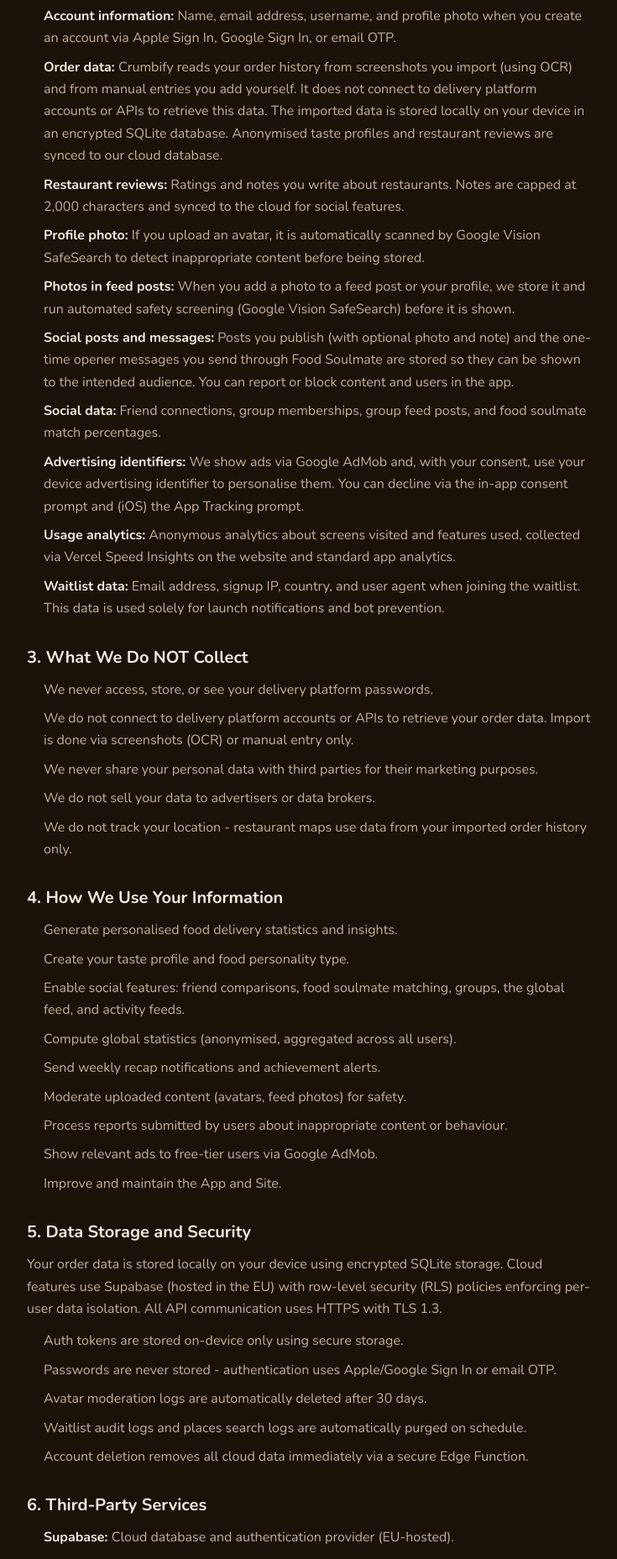
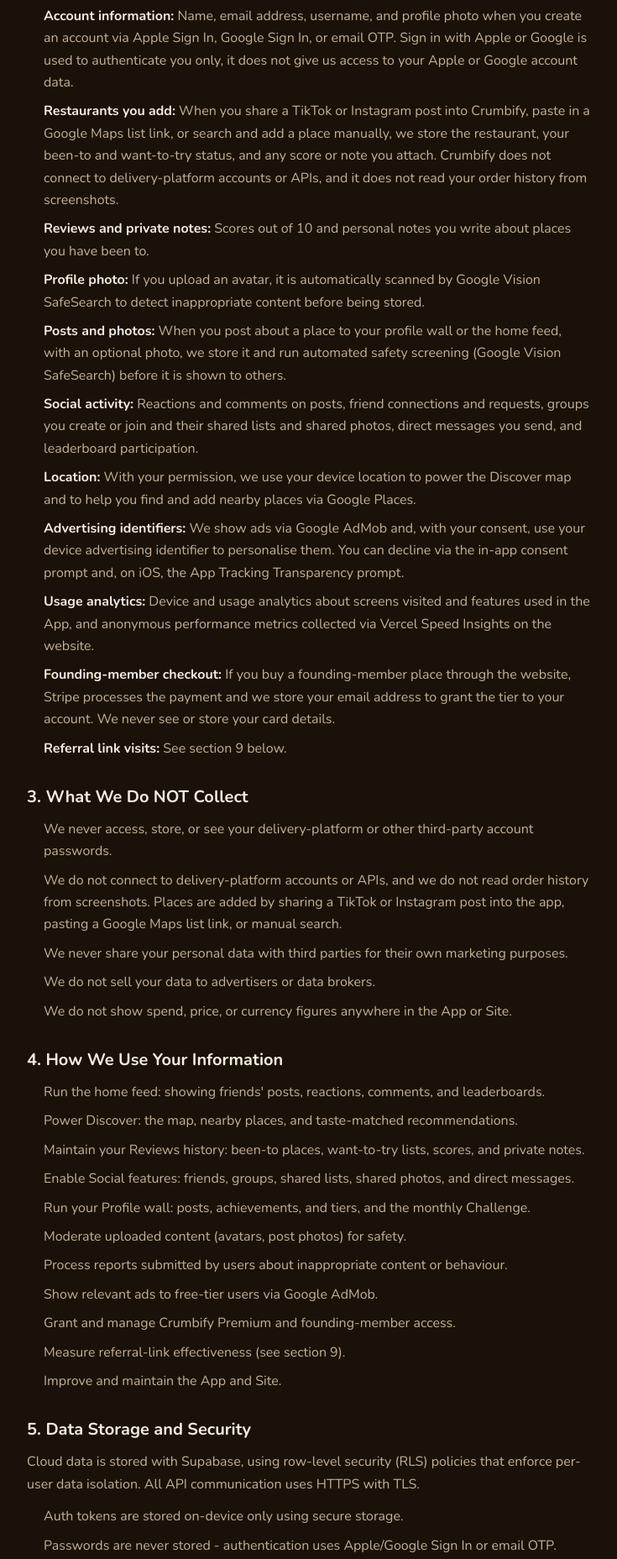
Before and after one commit to crumbdotco/Crumb-Website, a Next.js app: page /privacy in a window 1280 px wide. Shown: the part 600-2456 px from the top of the page at 84% size, without its empty margins (272-1007 px from the left). Built offline with nearby package versions, Linux system fonts and the light colour scheme.

Commit message:
docs: rewrite privacy policy for feed-first app and new disclosures

```diff
--- a/src/app/privacy/page.tsx
+++ b/src/app/privacy/page.tsx
@@ -49,7 +49,7 @@
 
 export default function PrivacyPage() {
   return (
-    <LegalShell title="Privacy Policy" updated="June 2026">
+    <LegalShell title="Privacy Policy" updated="18 July 2026">
       <section style={sectionStyle}>
         <h2 style={headingStyle}>1. Introduction</h2>
         <p style={bodyStyle}>
@@ -71,20 +71,22 @@
           <li>
             <span style={strongStyle}>Account information:</span>{" "}
             Name, email address, username, and profile photo when you create an
-            account via Apple Sign In, Google Sign In, or email OTP.
+            account via Apple Sign In, Google Sign In, or email OTP. Sign in with
+            Apple or Google is used to authenticate you only, it does not give us
+            access to your Apple or Google account data.
           </li>
           <li>
-            <span style={strongStyle}>Order data:</span>{" "}
-            Crumbify reads your order history from screenshots you import (using OCR)
-            and from manual entries you add yourself. It does not connect to delivery
-            platform accounts or APIs to retrieve this data. The imported data is stored
-            locally on your device in an encrypted SQLite database. Anonymised taste
-            profiles and restaurant reviews are synced to our cloud database.
+            <span style={strongStyle}>Restaurants you add:</span>{" "}
+            When you share a TikTok or Instagram post into Crumbify, paste in a
+            Google Maps list link, or search and add a place manually, we store the
+            restaurant, your been-to and want-to-try status, and any score or note
+            you attach. Crumbify does not connect to delivery-platform accounts or
+            APIs, and it does not read your order history from screenshots.
           </li>
           <li>
-            <span style={strongStyle}>Restaurant reviews:</span>{" "}
-            Ratings and notes you write about restaurants. Notes are capped at
-            2,000 characters and synced to the cloud for social features.
+            <span style={strongStyle}>Reviews and private notes:</span>{" "}
+            Scores out of 10 and personal notes you write about places you have
+            been to.
           </li>
           <li>
             <span style={strongStyle}>Profile photo:</span>{" "}
@@ -92,37 +94,44 @@
             SafeSearch to detect inappropriate content before being stored.
           </li>
           <li>
-            <span style={strongStyle}>Photos in feed posts:</span>{" "}
-            When you add a photo to a feed post or your profile, we store it and run
-            automated safety screening (Google Vision SafeSearch) before it is shown.
+            <span style={strongStyle}>Posts and photos:</span>{" "}
+            When you post about a place to your profile wall or the home feed, with
+            an optional photo, we store it and run automated safety screening
+            (Google Vision SafeSearch) before it is shown to others.
           </li>
           <li>
-            <span style={strongStyle}>Social posts and messages:</span>{" "}
-            Posts you publish (with optional photo and note) and the one-time opener
-            messages you send through Food Soulmate are stored so they can be shown to
-            the intended audience. You can report or block content and users in the app.
+            <span style={strongStyle}>Social activity:</span>{" "}
+            Reactions and comments on posts, friend connections and requests,
+            groups you create or join and their shared lists and shared photos,
+            direct messages you send, and leaderboard participation.
           </li>
           <li>
-            <span style={strongStyle}>Social data:</span>{" "}
-            Friend connections, group memberships, group feed posts, and food
-            soulmate match percentages.
+            <span style={strongStyle}>Location:</span>{" "}
+            With your permission, we use your device location to power the
+            Discover map and to help you find and add nearby places via Google
+            Places.
           </li>
           <li>
             <span style={strongStyle}>Advertising identifiers:</span>{" "}
             We show ads via Google AdMob and, with your consent, use your device
-            advertising identifier to personalise them. You can decline via the in-app
-            consent prompt and (iOS) the App Tracking prompt.
+            advertising identifier to personalise them. You can decline via the
+            in-app consent prompt and, on iOS, the App Tracking Transparency prompt.
           </li>
           <li>
             <span style={strongStyle}>Usage analytics:</span>{" "}
-            Anonymous analytics about screens visited and features used, collected
-            via Vercel Speed Insights on the website and standard app analytics.
+            Device and usage analytics about screens visited and features used in
+            the App, and anonymous performance metrics collected via Vercel Speed
+            Insights on the website.
           </li>
           <li>
-            <span style={strongStyle}>Waitlist data:</span>{" "}
-            Email address, signup IP, country, and user agent when joining the
-            waitlist. This data is used solely for launch notifications and bot
-            prevention.
+            <span style={strongStyle}>Founding-member checkout:</span>{" "}
+            If you buy a founding-member place through the website, Stripe
+            processes the payment and we store your email address to grant the
+            tier to your account. We never see or store your card details.
+          </li>
+          <li>
+            <span style={strongStyle}>Referral link visits:</span>{" "}
+            See section 9 below.
           </li>
         </ul>
       </section>
@@ -130,25 +139,27 @@
       <section style={sectionStyle}>
         <h2 style={headingStyle}>3. What We Do NOT Collect</h2>
         <ul style={listStyle}>
-          <li>We never access, store, or see your delivery platform passwords.</li>
-          <li>We do not connect to delivery platform accounts or APIs to retrieve your order data. Import is done via screenshots (OCR) or manual entry only.</li>
-          <li>We never share your personal data with third parties for their marketing purposes.</li>
+          <li>We never access, store, or see your delivery-platform or other third-party account passwords.</li>
+          <li>We do not connect to delivery-platform accounts or APIs, and we do not read order history from screenshots. Places are added by sharing a TikTok or Instagram post into the app, pasting a Google Maps list link, or manual search.</li>
+          <li>We never share your personal data with third parties for their own marketing purposes.</li>
           <li>We do not sell your data to advertisers or data brokers.</li>
-          <li>We do not track your location - restaurant maps use data from your imported order history only.</li>
+          <li>We do not show spend, price, or currency figures anywhere in the App or Site.</li>
         </ul>
       </section>
 
       <section style={sectionStyle}>
         <h2 style={headingStyle}>4. How We Use Your Information</h2>
         <ul style={listStyle}>
-          <li>Generate personalised food delivery statistics and insights.</li>
-          <li>Create your taste profile and food personality type.</li>
-          <li>Enable social features: friend comparisons, food soulmate matching, groups, the global feed, and activity feeds.</li>
-          <li>Compute global statistics (anonymised, aggregated across all users).</li>
-          <li>Send weekly recap notifications and achievement alerts.</li>
-          <li>Moderate uploaded content (avatars, feed photos) for safety.</li>
+          <li>Run the home feed: showing friends&apos; posts, reactions, comments, and leaderboards.</li>
+          <li>Power Discover: the map, nearby places, and taste-matched recommendations.</li>
+          <li>Maintain your Reviews history: been-to places, want-to-try lists, scores, and private notes.</li>
+          <li>Enable Social features: friends, groups, shared lists, shared photos, and direct messages.</li>
+          <li>Run your Profile wall: posts, achievements, and tiers, and the monthly Challenge.</li>
+          <li>Moderate uploaded content (avatars, post photos) for safety.</li>
           <li>Process reports submitted by users about inappropriate content or behaviour.</li>
           <li>Show relevant ads to free-tier users via Google AdMob.</li>
+          <li>Grant and manage Crumbify Premium and founding-member access.</li>
+          <li>Measure referral-link effectiveness (see section 9).</li>
           <li>Improve and maintain the App and Site.</li>
         </ul>
       </section>
@@ -156,17 +167,15 @@
       <section style={sectionStyle}>
         <h2 style={headingStyle}>5. Data Storage and Security</h2>
         <p style={bodyStyle}>
-          Your order data is stored locally on your device using encrypted SQLite
-          storage. Cloud features use Supabase (hosted in the EU) with row-level
-          security (RLS) policies enforcing per-user data isolation. All API
-          communication uses HTTPS with TLS 1.3.
+          Cloud data is stored with Supabase, using row-level security (RLS)
+          policies that enforce per-user data isolation. All API communication uses
+          HTTPS with TLS.
         </p>
         <ul style={listStyle}>
           <li>Auth tokens are stored on-device only using secure storage.</li>
           <li>Passwords are never stored - authentication uses Apple/Google Sign In or email OTP.</li>
-          <li>Avatar moderation logs are automatically deleted after 30 days.</li>
-          <li>Waitlist audit logs and places search logs are automatically purged on schedule.</li>
-          <li>Account deletion removes all cloud data immediately via a secure Edge Function.</li>
+          <li>Avatar and post-photo moderation logs are automatically deleted after 30 days.</li>
+          <li>Account deletion removes your cloud data as described on our delete-account page.</li>
         </ul>
       </section>
 
@@ -175,19 +184,19 @@
         <ul style={listStyle}>
           <li>
             <span style={strongStyle}>Supabase:</span>{" "}
-            Cloud database and authentication provider (EU-hosted).
+            Cloud database, authentication, and storage provider for the App and website.
           </li>
           <li>
-            <span style={strongStyle}>Google Places API:</span>{" "}
-            Used to fetch restaurant details (photos, ratings, addresses). Rate-limited per user.
+            <span style={strongStyle}>Google Places:</span>{" "}
+            Used to search for and fetch restaurant details (photos, ratings, addresses) when you add a place or use Discover.
           </li>
           <li>
             <span style={strongStyle}>Google Vision API:</span>{" "}
-            SafeSearch moderation for uploaded avatar images and feed photos. Rate-limited per user.
+            SafeSearch moderation for uploaded avatar images and post photos.
           </li>
           <li>
             <span style={strongStyle}>RevenueCat:</span>{" "}
-            Manages in-app subscriptions. Receives your anonymous user ID only.
+            Manages Crumbify Premium subscriptions. Receives your anonymous user ID only.
           </li>
           <li>
             <span style={strongStyle}>Google AdMob:</span>{" "}
@@ -196,16 +205,16 @@
             Premium users see no ads.
           </li>
           <li>
-            <span style={strongStyle}>Cloudflare Turnstile:</span>{" "}
-            Bot protection on the waitlist form. No personal data is collected.
+            <span style={strongStyle}>Stripe:</span>{" "}
+            Processes founding-member payments on the website only. We never see or store your card details.
           </li>
           <li>
-            <span style={strongStyle}>Stripe:</span>{" "}
-            Processes founding member payments on the website only. We never see or store your card details.
+            <span style={strongStyle}>Sentry:</span>{" "}
+            Error monitoring for the App and website, to help us find and fix bugs.
           </li>
           <li>
             <span style={strongStyle}>Vercel:</span>{" "}
-            Hosts the website with speed insights analytics.
+            Hosts the website and collects anonymous performance metrics via Speed Insights.
           </li>
         </ul>
       </section>
@@ -214,11 +223,11 @@
         <h2 style={headingStyle}>7. Social Features and Visibility</h2>
         <p style={{ ...bodyStyle, marginBottom: 8 }}>Crumbify includes social features with the following visibility controls:</p>
         <ul style={listStyle}>
-          <li>You can set your profile to private, hiding your stats from non-friends.</li>
+          <li>You can set your profile to private, hiding your posts and reviews from non-friends.</li>
           <li>Friend requests require mutual acceptance.</li>
           <li>You can block or report any user. Blocked users cannot see your profile or send requests.</li>
-          <li>Group membership is visible to other group members only.</li>
-          <li>Group feed posts are visible to group members only.</li>
+          <li>Group membership and shared group content are visible to other group members only.</li>
+          <li>Direct messages are visible only to the people in the conversation.</li>
           <li>You can unfriend, leave groups, or delete your account at any time.</li>
         </ul>
       </section>
@@ -226,7 +235,7 @@
       <section style={sectionStyle}>
         <h2 style={headingStyle}>8. Content Moderation</h2>
         <p style={bodyStyle}>
-          Uploaded avatars and feed photos are automatically scanned using Google Vision SafeSearch.
+          Uploaded avatars and post photos are automatically scanned using Google Vision SafeSearch.
           Images flagged as containing adult, violent, or racy content are rejected.
           Users can report other users or content, which is reviewed and actioned.
           Moderation logs are retained for 30 days, then automatically deleted.
@@ -234,7 +243,21 @@
       </section>
 
       <section style={sectionStyle}>
-        <h2 style={headingStyle}>9. Advertising</h2>
+        <h2 style={headingStyle}>9. Referral Link Tracking</h2>
+        <p style={bodyStyle}>
+          Some creators share tracking links in the form crumbify.co.uk/referral?code=CODE.
+          When someone visits such a link, we record the referral code and the visitor&apos;s
+          device platform (iOS, Android, or other), and store a salted SHA-256 hash of the
+          visitor&apos;s IP address before redirecting them to the relevant app store. The raw
+          IP address is never stored, only the hash, and only one record is kept per unique
+          visitor per code. We use this solely to measure how many people a creator&apos;s link
+          brings in, on the basis of our legitimate interest in measuring marketing
+          effectiveness.
+        </p>
+      </section>
+
+      <section style={sectionStyle}>
+        <h2 style={headingStyle}>10. Advertising</h2>
         <p style={bodyStyle}>
           Free-tier users see ads via Google AdMob. AdMob may use device identifiers for
           ad personalisation. You can decline personalised ads via the in-app consent
@@ -244,13 +267,12 @@
       </section>
 
       <section style={sectionStyle}>
-        <h2 style={headingStyle}>10. GDPR and Your Rights</h2>
+        <h2 style={headingStyle}>11. GDPR and Your Rights</h2>
         <p style={{ ...bodyStyle, marginBottom: 8 }}>Under GDPR and UK data protection law, you have the right to:</p>
         <ul style={listStyle}>
           <li>Access all data we hold about you.</li>
           <li>Request correction of inaccurate data.</li>
           <li>Request deletion of your account and all associated data.</li>
-          <li>Export your data in a portable format (Premium feature).</li>
           <li>Object to processing of your data.</li>
           <li>Withdraw consent for optional data collection at any time.</li>
         </ul>
@@ -261,29 +283,32 @@
       </section>
 
       <section style={sectionStyle}>
-        <h2 style={headingStyle}>11. Data Retention</h2>
+        <h2 style={headingStyle}>12. Data Retention</h2>
         <ul style={listStyle}>
           <li>Account data is retained until you delete your account.</li>
-          <li>On-device order data is deleted when you uninstall the App.</li>
-          <li>Avatar and feed photo moderation logs: 30 days.</li>
-          <li>Places search logs: 48 hours.</li>
-          <li>Waitlist audit logs: purged on schedule.</li>
-          <li>When you delete your account, all cloud data is removed immediately.</li>
+          <li>Avatar and post-photo moderation logs: 30 days.</li>
+          <li>
+            Waitlist signups: the email waitlist form has been removed from the website, but
+            emails collected while it was live may still be retained for launch notifications;
+            contact us if you would like one removed.
+          </li>
+          <li>Referral-link records: kept as an IP hash with no way to reverse it to an address, retained for as long as we need it to measure referral performance.</li>
+          <li>When you delete your account, your cloud data is removed as described on our delete-account page.</li>
         </ul>
       </section>
 
       <section style={sectionStyle}>
-        <h2 style={headingStyle}>12. Children&apos;s Privacy</h2>
+        <h2 style={headingStyle}>13. Children&apos;s Privacy</h2>
         <p style={bodyStyle}>
           Crumbify is not intended for children under 16. We do not knowingly
           collect personal information from children under 16. If we discover
           that a child under 16 has provided us with personal information, we
-          will delete it immediately.
+          will delete it.
         </p>
       </section>
 
       <section style={sectionStyle}>
-        <h2 style={headingStyle}>13. Changes to This Policy</h2>
+        <h2 style={headingStyle}>14. Changes to This Policy</h2>
         <p style={bodyStyle}>
           We may update this Privacy Policy from time to time. We will notify
           you of any material changes via in-app notification or email. Your
@@ -293,7 +318,7 @@
       </section>
 
       <section style={sectionStyle}>
-        <h2 style={headingStyle}>14. Contact Us</h2>
+        <h2 style={headingStyle}>15. Contact Us</h2>
         <p style={bodyStyle}>
           If you have questions about this Privacy Policy, contact us at{" "}
           <a
```
